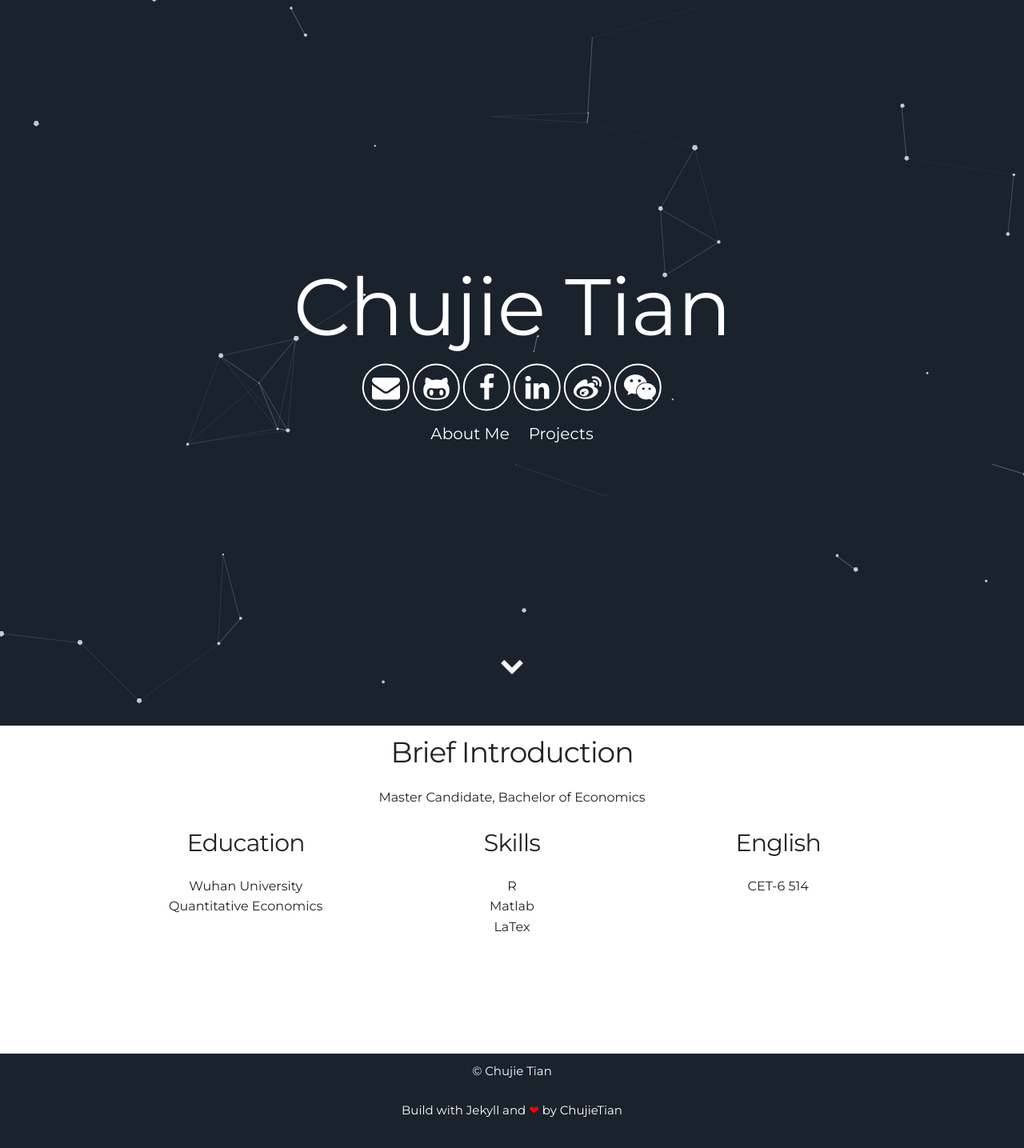
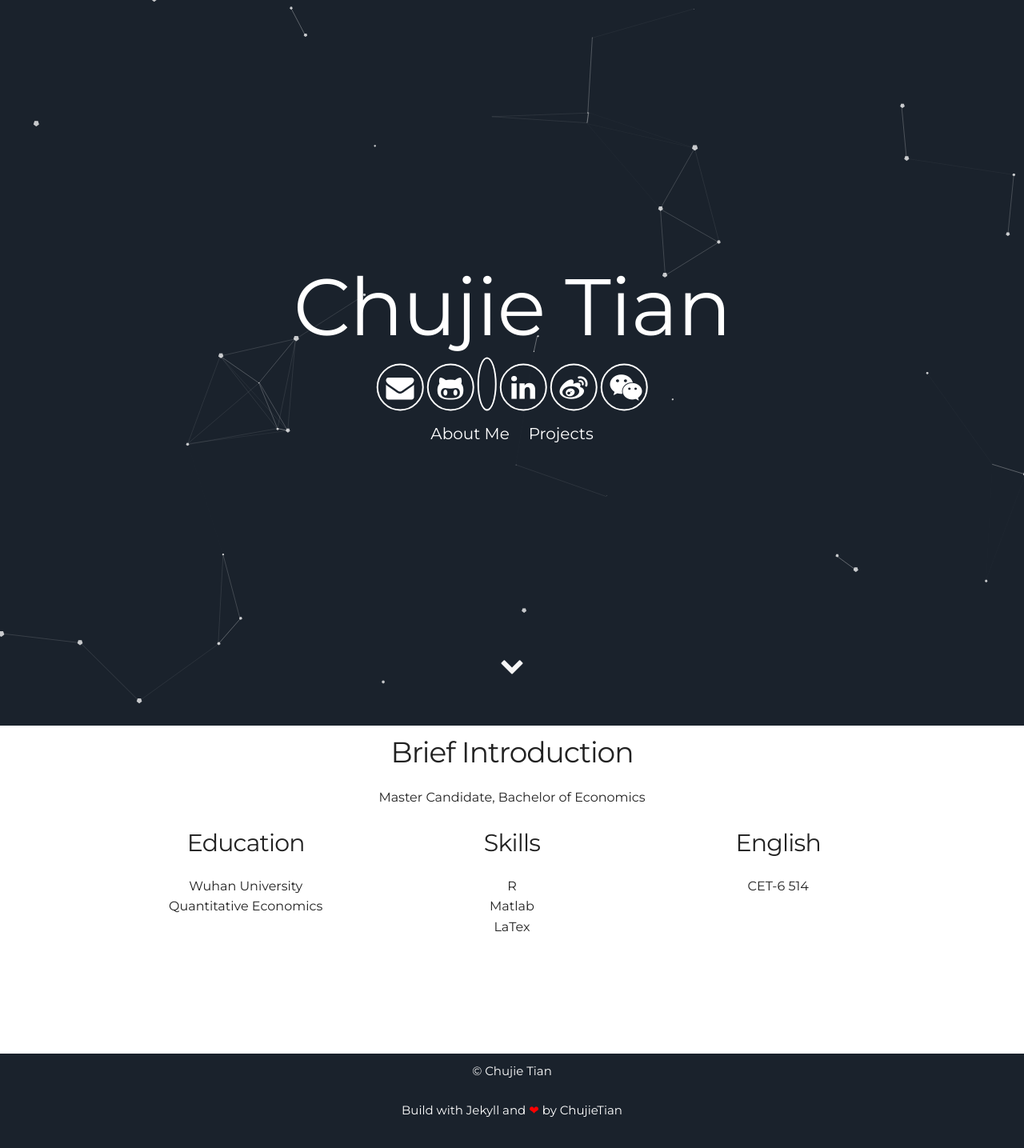
Before and after one commit to ChujieTian/ChujieTian.github.io, a Jekyll site: the page built from index.html, in a window 1280 px wide. Shown: the whole page at 80% size. Built offline with Jekyll 4.4.1, drawn with Linux system fonts in a browser that asks for light colours; a style sheet for code colours, icons or effects is not loaded.

Commit message:
Update header.html

```diff
--- a/_includes/header.html
+++ b/_includes/header.html
@@ -7,7 +7,7 @@
       <div class="icons-header">
         <a aria-label="Send email" href="mailto:{{site.email}}"><i class="icon fa fa-envelope"></i></a>
         <a aria-label="My Github" target="_blank" href="https://github.com/{{site.github_username}}"><i class="icon fa fa-github-alt" aria-hidden="true"></i></a>
-        <a aria-label="知乎" target="_blank" href="https://www.zhihu.com/people/tian-chu-jie-25"><i class="icon fa fa-facebook" aria-hidden="true"></i></a>
+        <a aria-label="知乎" target="_blank" href="https://www.zhihu.com/people/tian-chu-jie-25"><i class="icon fab fa-zhihu" aria-hidden="true"></i></a>
         <a aria-label="My Linked In" target="_blank" href="https://www.linkedin.com/in/chujie-tian-b0ab72125/"><i class="icon fa fa-linkedin" aria-hidden="true"></i></a>
         <a aria-label="微博" target="_blank" href="http://weibo.com/15623313995"><i class="icon fa fa-weibo" aria-hidden="true"></i></a>
         <a aria-label="微信" target="_blank" href="{{ "/assets/img/wechat.png" | prepend: site.baseurl }}"><i class="icon fa fa-wechat" aria-hidden="true"></i></a>
```
